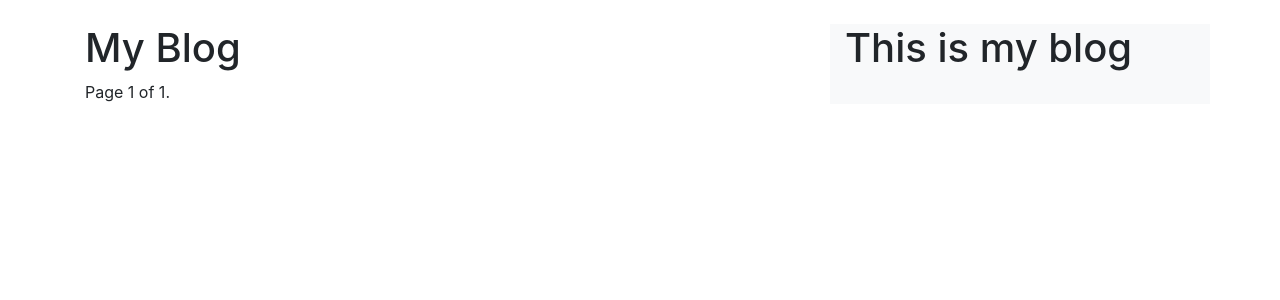
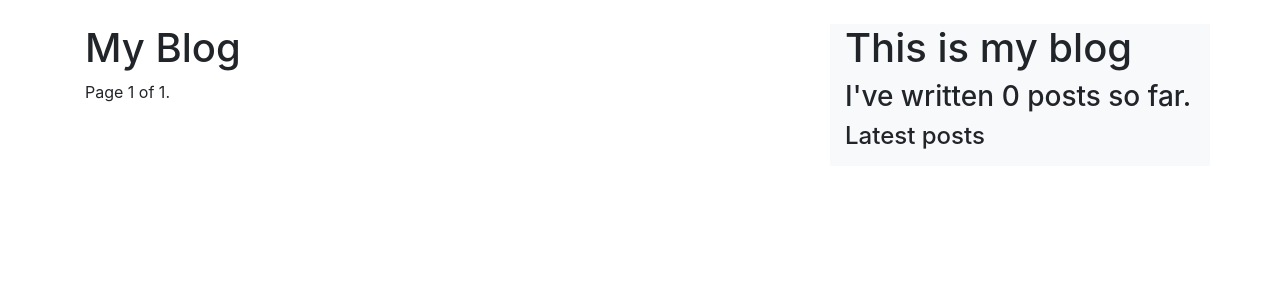
Before and after one commit to akashgiricse/100DaysOfDjango, a Django app: page /blog/ in a window 1280 px wide. Shown: the top 300 px of the page. Run offline with Django 3.2, Linux system fonts and the light colour scheme; data that the repository does not hold is empty; some libraries are stand-ins or nearby versions.

Commit message:
Add most recent posts list and no. of post counter using template tags

```diff
--- a/BlogApp/mysite/blog/templates/blog/base.html
+++ b/BlogApp/mysite/blog/templates/blog/base.html
@@ -1,3 +1,4 @@
+{% load blog_tags %}
 {% load staticfiles %}
 <!DOCTYPE html>
 <html>
@@ -21,6 +22,9 @@
       </div>
       <div class="col-12 col-lg-4 bg-light">
           <h1>This is my blog</h1>
+          <h3>I've written {% total_posts %} posts so far.</h3>
+          <h4>Latest posts</h4>
+          {% show_latest_posts 3 %}
       </div>
     </div>
   </div>
--- /dev/null
+++ b/BlogApp/mysite/blog/templates/blog/post/latest_posts.html
@@ -0,0 +1,7 @@
+<ul>
+	{% for post in latest_posts %}
+	<li>
+		<a href="{{ post.get_absolute_url }}"> {{ post.title}}</a>
+	</li>
+	{% endfor %}
+</ul>
--- /dev/null
+++ b/BlogApp/mysite/blog/templatetags/blog_tags.py
@@ -0,0 +1,14 @@
+from django import template
+
+register = template.Library()
+
+from . .models import Post
+
+@register.simple_tag
+def total_posts():
+	return Post.published.count()
+
+@register.inclusion_tag('blog/post/latest_posts.html')
+def show_latest_posts(count=3):
+	latest_posts = Post.published.order_by('-publish')[:count]
+	return {'latest_posts':latest_posts}
```
Also changed, not shown: BlogApp/mysite/blog/templatetags/__init__.py (added).
